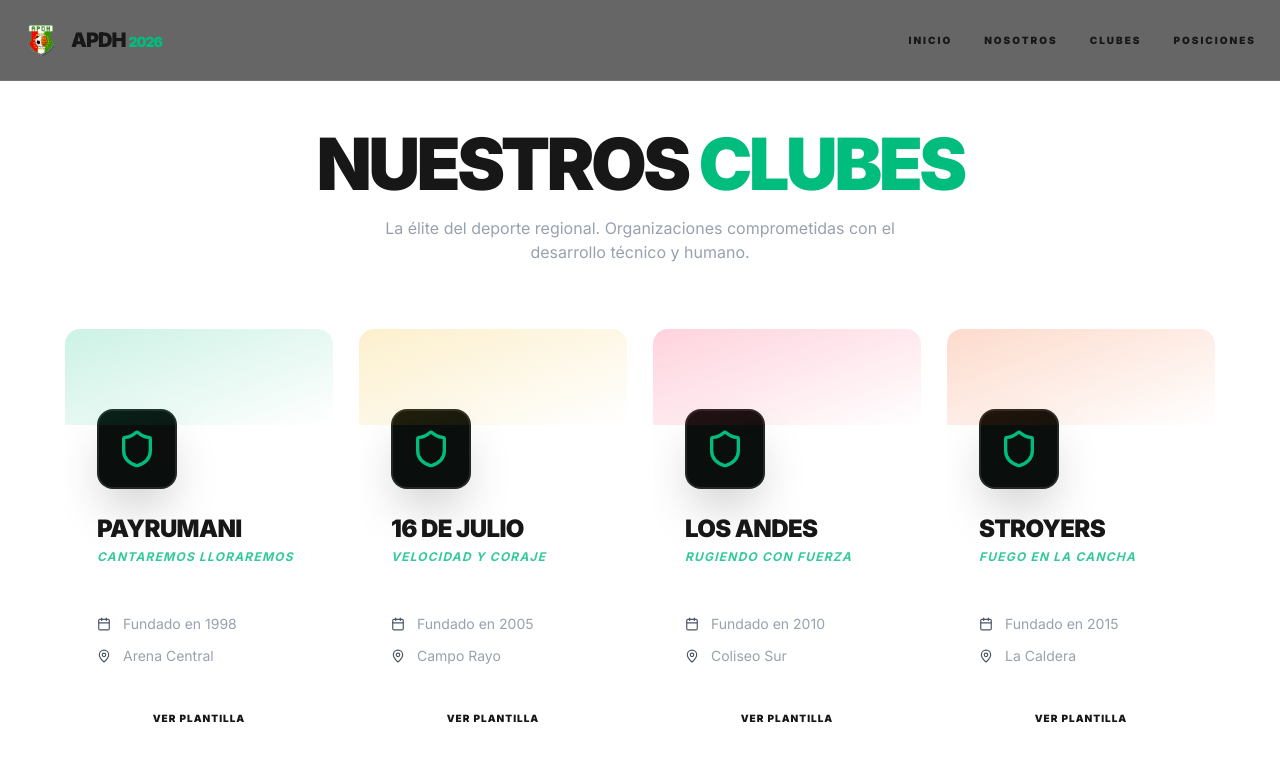
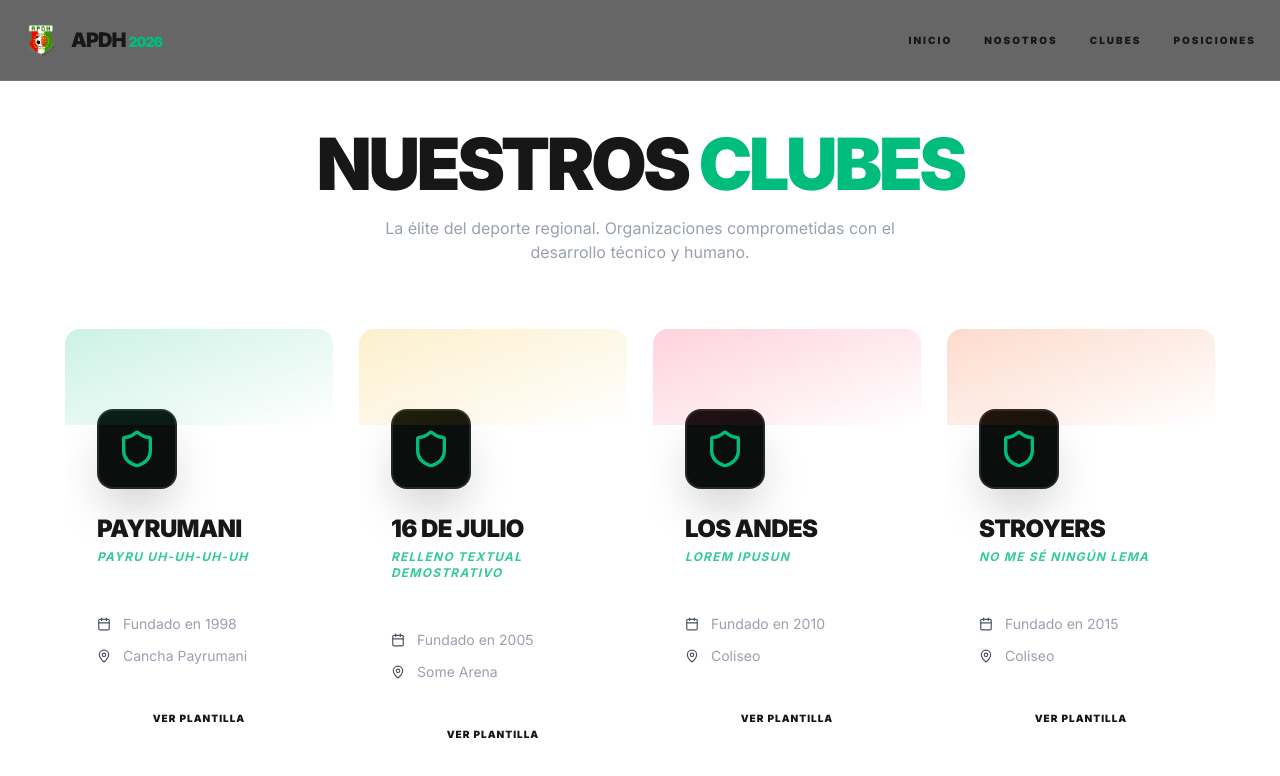
Before and after one commit to AlanCopaHere/apdh, a Next.js app: page /clubes in a window 1280 px wide. Shown: the top 776 px of the page. Built offline with nearby package versions, Linux system fonts and the light colour scheme.

Commit message:
Small copy changes. Not the big deal

```diff
--- a/app/layout.tsx
+++ b/app/layout.tsx
@@ -64,13 +64,13 @@ export default function RootLayout({ children }: { children: React.ReactNode })
             fixed inset-0 top-20 bg-[#0a0f0d] z-50 transition-transform duration-300 md:hidden ${isMenuOpen ? 'translate-x-0' : 'translate-x-full'}`}>
             {/* Aca se hace la apertura */}
             <div className="z-150 bg-black/60 backdrop-blur-3xl">
-              <div className="flex flex-col items-center justify-center h-full gap-10 pb-20 ">
+              <div className="flex flex-col items-center justify-center h-full gap-10 pb-20">
                 {navLinks.map((link) => (
                   <Link
                     key={link.href}
                     href={link.href}
                     onClick={() => setIsMenuOpen(false)}
-                    className="text-4xl font-black uppercase tracking-tighter hover:text-emerald-500 transition-colors">
+                    className="text-2xl font-black uppercase tracking-tighter hover:text-emerald-500 transition-colors">
                     {link.label}
                   </Link>
                 ))}
--- a/app/page.tsx
+++ b/app/page.tsx
@@ -33,7 +33,7 @@ export default function HomePage() {
           </h1>
 
           <p className="text-gray-400 text-lg md:text-xl max-w-2xl mx-auto mb-12 leading-relaxed">
-            La Asociación de Provincial de Deportes Huachacalla (APDH) presenta el torneo más prestigioso de la región. Pasión, técnica y gloria en un solo lugar.
+            La Asociación Provincial de Deportes Huachacalla (APDH) presenta el torneo más prestigioso de la región. Pasión, técnica y gloria en un solo lugar.
           </p>
 
           {/* Botones de Acción - Aquí conectamos las rutas */}
@@ -65,7 +65,7 @@ export default function HomePage() {
         className="absolute bottom-12 w-full max-w-4xl px-6 grid grid-cols-3 gap-8 border-t border-white/5 pt-8 md:grid"
       >
         <div className="text-center">
-          <p className="text-2xl font-black text-white italic">12</p>
+          <p className="text-2xl font-black text-white italic">19</p>
           <p className="text-[10px] uppercase tracking-widest text-gray-500 font-bold">Clubes</p>
         </div>
         <div className="text-center border-x border-white/10">
--- a/lib/data.ts
+++ b/lib/data.ts
@@ -16,33 +16,33 @@ export const CLUBES = [
   {
     id: 1,
     nombre: "Payrumani",
-    lema: "Cantaremos lloraremos",
+    lema: "Payru uh-uh-uh-uh",
     fundacion: "1998",
     color: "from-emerald-500",
-    estadio: "Arena Central"
+    estadio: "Cancha Payrumani"
   },
   {
     id: 2,
     nombre: "16 De Julio",
-    lema: "Velocidad y coraje",
+    lema: "Relleno textual demostrativo",
     fundacion: "2005",
     color: "from-yellow-500",
-    estadio: "Campo Rayo"
+    estadio: "Some Arena"
   },
   {
     id: 3,
     nombre: "Los Andes",
-    lema: "Rugiendo con fuerza",
+    lema: "Lorem ipusun",
     fundacion: "2010",
     color: "from-rose-500",
-    estadio: "Coliseo Sur"
+    estadio: "Coliseo"
   },
   {
     id: 4,
     nombre: "Stroyers",
-    lema: "Fuego en la cancha",
+    lema: "No me sé ningún lema",
     fundacion: "2015",
     color: "from-orange-600",
-    estadio: "La Caldera"
+    estadio: "Coliseo"
   }
 ];
```
